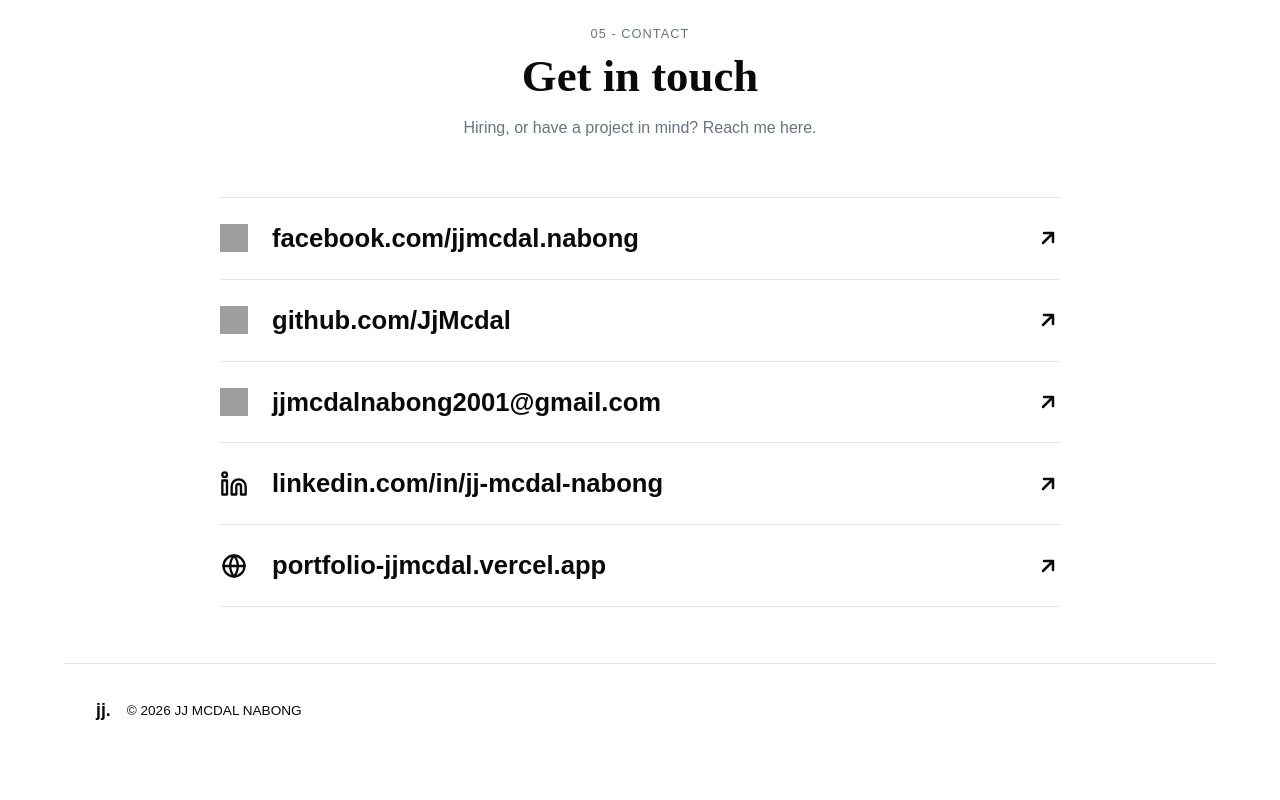
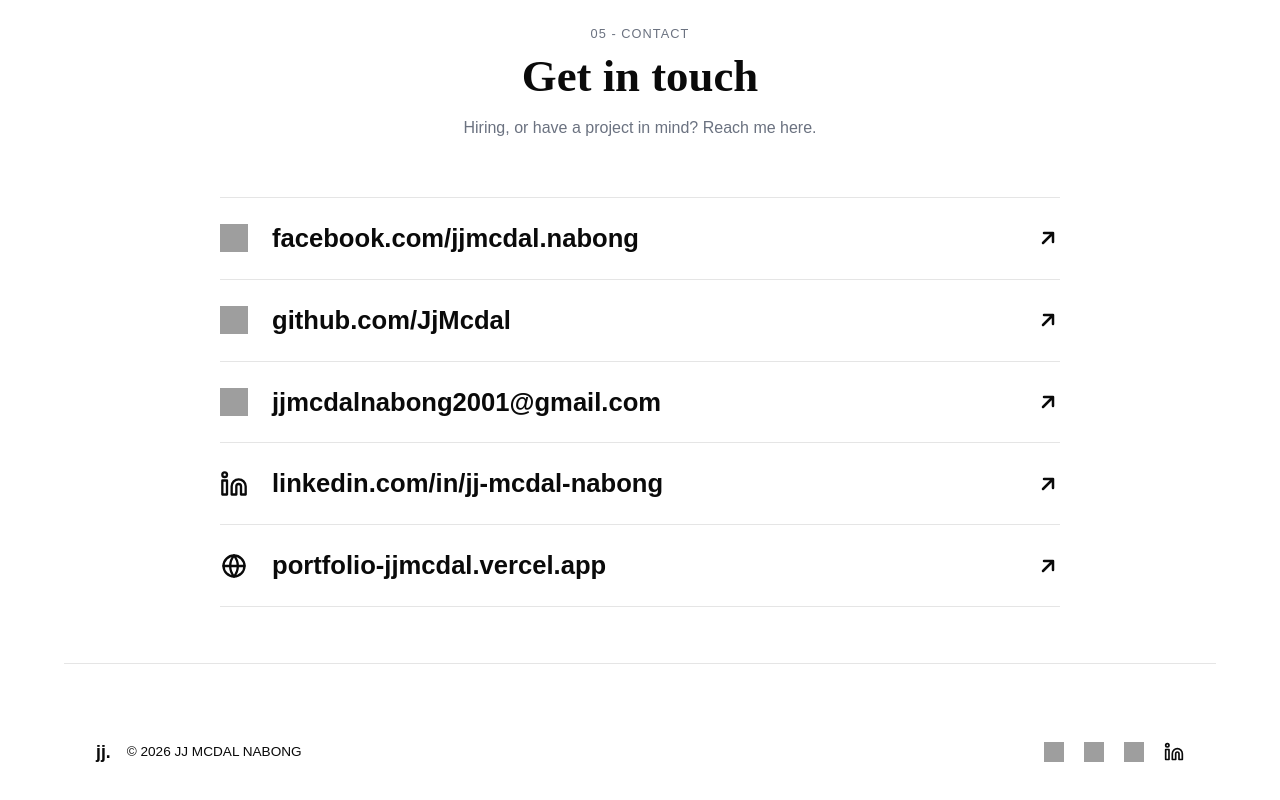
Before and after one commit to JjMcdal/portfolio-jjmcdal, a Next.js app: page / in a window 1280 px wide. Shown: the part 3890-4690 px from the top of the page. Before the commit the page ends 4646 px from the top, so only its background shows below. Built offline with nearby package versions, Linux system fonts and the light colour scheme; grey boxes are pictures that could not be loaded.

Commit message:
Add footer social links
Add ordered email and social icons to the spacious footer layout with the requested destinations.

```diff
--- a/app/globals.css
+++ b/app/globals.css
@@ -130,9 +130,14 @@ section{padding:0}
 .contact-row .arrow{width:24px;height:24px;flex:none;transition:transform .2s}
 .contact-row:hover{color:var(--muted)}
 .contact-row:hover .arrow{transform:translate(3px,-3px)}
-footer{padding:2rem 0}
+footer{padding:3.5rem 0}
+.foot{display:flex;align-items:center;justify-content:space-between;gap:2rem;min-height:4rem}
 .foot-left{display:flex;align-items:center;gap:1rem;font-family:var(--mono);font-size:.85rem;text-transform:uppercase}
 .foot-left b{font-family:var(--sans);font-size:1.1rem;text-transform:none}
+.footer-links{display:flex;align-items:center;gap:1.25rem}
+.footer-link{display:flex;align-items:center;justify-content:center;color:var(--text);transition:opacity .2s,transform .2s}
+.footer-link .bi,.footer-link .icon{width:20px;height:20px}
+.footer-link:hover{opacity:.6;transform:translateY(-1px)}
 
 /* Project detail */
 #detail{padding:8rem 0 5rem;min-height:100vh}
@@ -175,5 +180,6 @@ footer{padding:2rem 0}
   .nav{gap:1rem}.nav-logo,.nav-logo.hide{margin-right:auto}
   .about,.exp-grid,.detail-grid{grid-template-columns:1fr;gap:2.5rem}
   .avatar{width:200px;height:200px;margin:0 auto}.avatar span{font-size:3rem}
+  .foot{align-items:flex-start;flex-direction:column;gap:1.5rem}
 }
 @media(prefers-reduced-motion:reduce){.marquee-track{animation:none}html{scroll-behavior:auto}*{transition:none!important}}
--- a/app/page.tsx
+++ b/app/page.tsx
@@ -1,7 +1,7 @@
 import Stack from "@/components/Stack";
 import Link from "next/link";
 import Chrome from "@/components/Chrome";
-import { BUILT_FOR, CERTS, CONTACTS, PROJECTS, type ContactLink } from "@/lib/data";
+import { BUILT_FOR, CERTS, CONTACTS, EMAIL, FACEBOOK, GITHUB, LINKEDIN, PROJECTS, type ContactLink } from "@/lib/data";
 
 const Label = ({ n, children }: { n: string; children: string }) => (
   <p className="eyebrow">{n} - {children.toUpperCase()}</p>
@@ -34,6 +34,13 @@ const ContactIcon = ({ icon }: { icon: ContactLink["icon"] }) => {
     case "site": return <GlobeIcon />;
   }
 };
+
+const FOOTER_LINKS = [
+  { label: "Email", href: `mailto:${EMAIL}`, icon: "gmail" as const },
+  { label: "Facebook", href: FACEBOOK, icon: "facebook" as const },
+  { label: "GitHub", href: GITHUB, icon: "github" as const },
+  { label: "LinkedIn", href: LINKEDIN, icon: "linkedin" as const },
+];
 
 export default function Home() {
   const marquee = [...BUILT_FOR, ...BUILT_FOR, ...BUILT_FOR, ...BUILT_FOR];
@@ -158,7 +165,25 @@ export default function Home() {
           </div>
         </section>
       </main>
-      <footer><div className="wrap foot"><div className="foot-left"><b>jj.</b> <span>&copy; 2026 Jj Mcdal Nabong</span></div></div></footer>
+      <footer>
+        <div className="wrap foot">
+          <div className="foot-left"><b>jj.</b> <span>&copy; 2026 Jj Mcdal Nabong</span></div>
+          <nav className="footer-links" aria-label="Social and contact links">
+            {FOOTER_LINKS.map((link) => (
+              <a
+                className="footer-link"
+                key={link.label}
+                href={link.href}
+                target={link.icon === "gmail" ? undefined : "_blank"}
+                rel={link.icon === "gmail" ? undefined : "noopener noreferrer"}
+                aria-label={link.label}
+              >
+                <ContactIcon icon={link.icon} />
+              </a>
+            ))}
+          </nav>
+        </div>
+      </footer>
     </>
   );
 }
```
